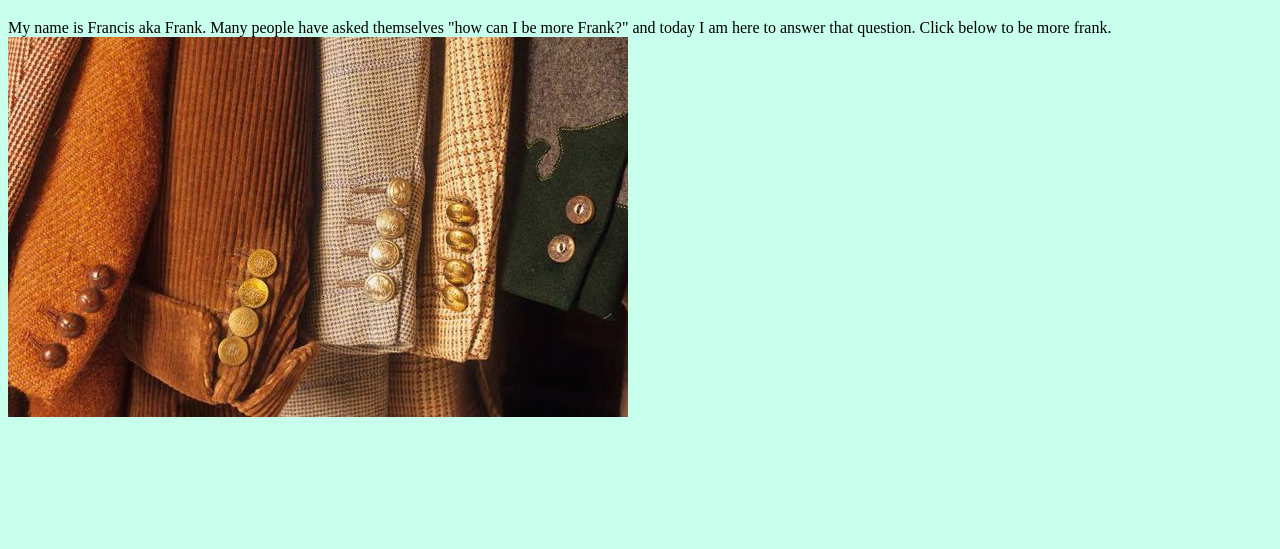
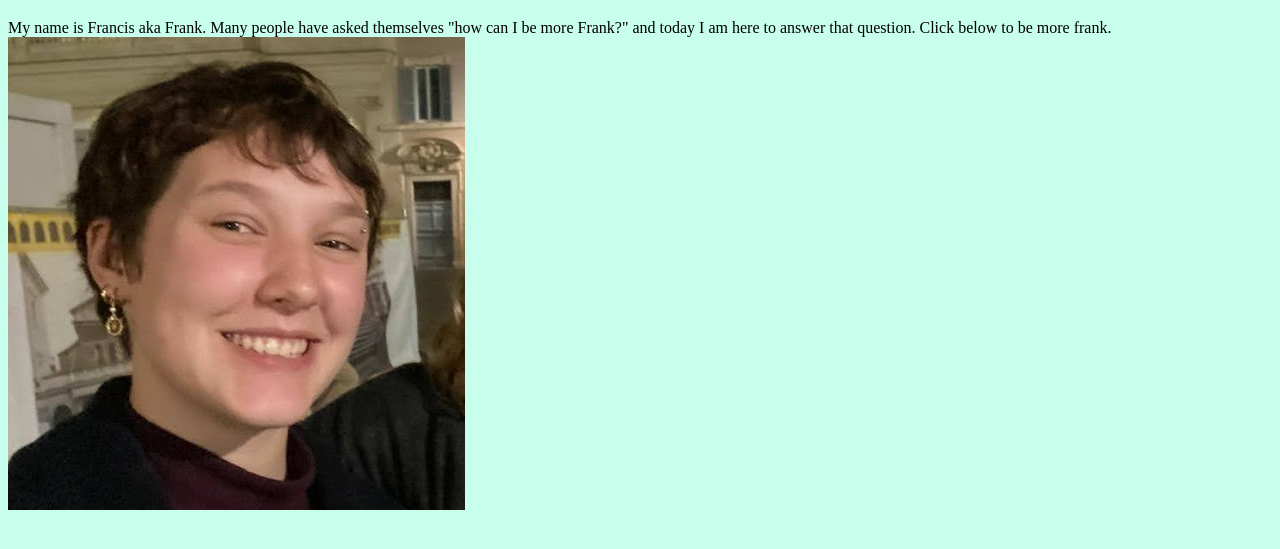
Before and after one commit to lordfrank17/introdh1, a plain HTML site: page index.html in a window 1280 px wide. Shown: the part 167-716 px from the top of the page. Drawn offline with Linux system fonts and the light colour scheme.

Commit message:
Update index.html

```diff
--- a/index.html
+++ b/index.html
@@ -33,7 +33,7 @@
      My name is Francis aka Frank. Many people have asked themselves "how can I be more Frank?" and today I am here to answer that question.
       Click below to be more frank.
       <a href="website1.html">
-      <img src="jackets.jpg" alt="several courderoy blazers">
+      <img src="frankis.png" alt="francis">
       </a>
     </main>
 
```
